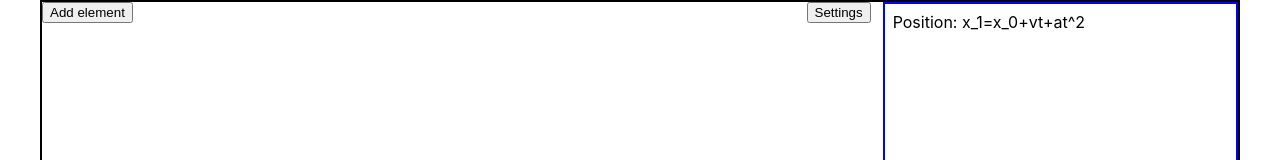
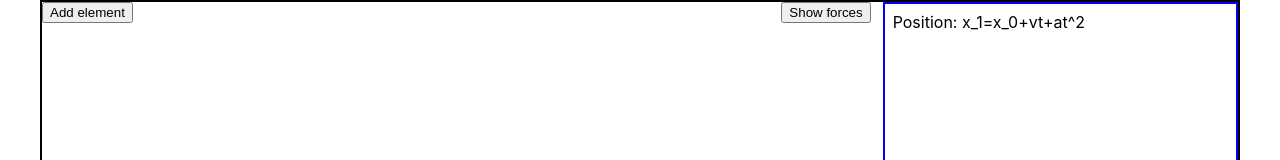
Before and after one commit to brynnchernosky/physics-mechanics-simulator, a React (Create React App) app: page / in a window 1280 px wide. Shown: the top 160 px of the page. Built offline with nearby package versions, Linux system fonts and the light colour scheme.

Commit message:
make forces toggleable

```diff
--- a/src/App.tsx
+++ b/src/App.tsx
@@ -27,6 +27,7 @@ function App() {
   const [simulationPaused, setSimulationPaused] = useState<boolean>(true);
   const [timer, setTimer] = useState<number>(0);
   const [intervalId, setIntervalId] = useState<NodeJS.Timer | null>(null);
+  const [showForces, setShowForces] = useState<boolean>(false);
 
   const addWeight = () => {
     const weight: ISimulationElement = {
@@ -62,7 +63,12 @@ function App() {
               {" "}
               Add element
             </button>
-            <button> Settings</button>
+            {!showForces && (
+              <button onClick={() => setShowForces(true)}> Show forces</button>
+            )}
+            {showForces && (
+              <button onClick={() => setShowForces(false)}> Hide forces</button>
+            )}
           </div>
           <div className="mechanicsSimulationElements">
             {simulationElements.map((element, index) => {
@@ -86,6 +92,7 @@ function App() {
                       paused={simulationPaused}
                       setPaused={setSimulationPaused}
                       forces={[forceOfGravity]}
+                      showForces={showForces}
                     />
                   </div>
                 );
--- a/src/Weight.tsx
+++ b/src/Weight.tsx
@@ -25,6 +25,7 @@ export interface IWeightProps {
   reset: boolean;
   walls: IWallProps[];
   forces: IForce[];
+  showForces: boolean;
 }
 
 export const Weight = (props: IWeightProps) => {
@@ -45,6 +46,7 @@ export const Weight = (props: IWeightProps) => {
     reset,
     walls,
     forces,
+    showForces,
   } = props;
 
   const [updatedStartPosX, setUpdatedStartPosX] = useState(startPosX);
@@ -220,6 +222,7 @@ export const Weight = (props: IWeightProps) => {
         </div>
       </div>
       {!dragging &&
+        showForces &&
         updatedForces.map((force, index) => {
           const arrowStartY = yPosition + (radius ?? 5) / 2;
           const arrowStartX = xPosition + (radius ?? 5);
```
